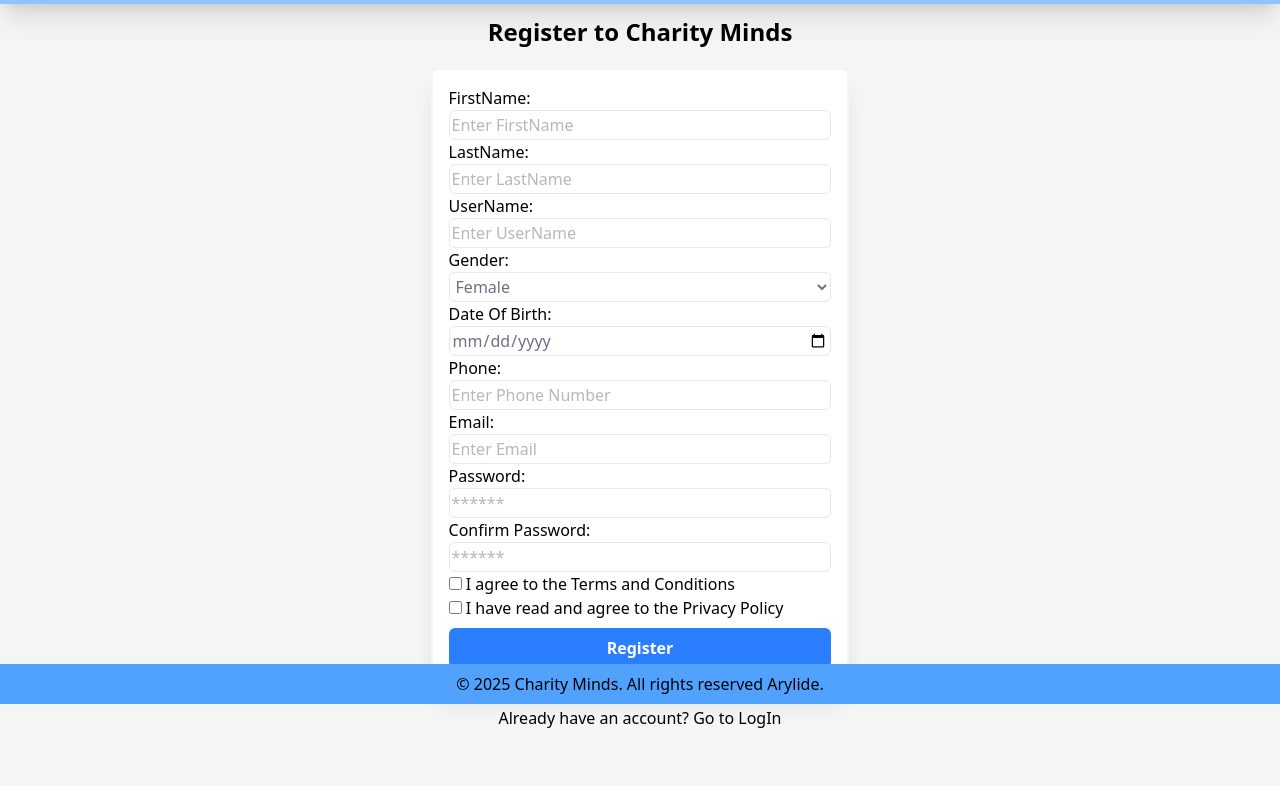
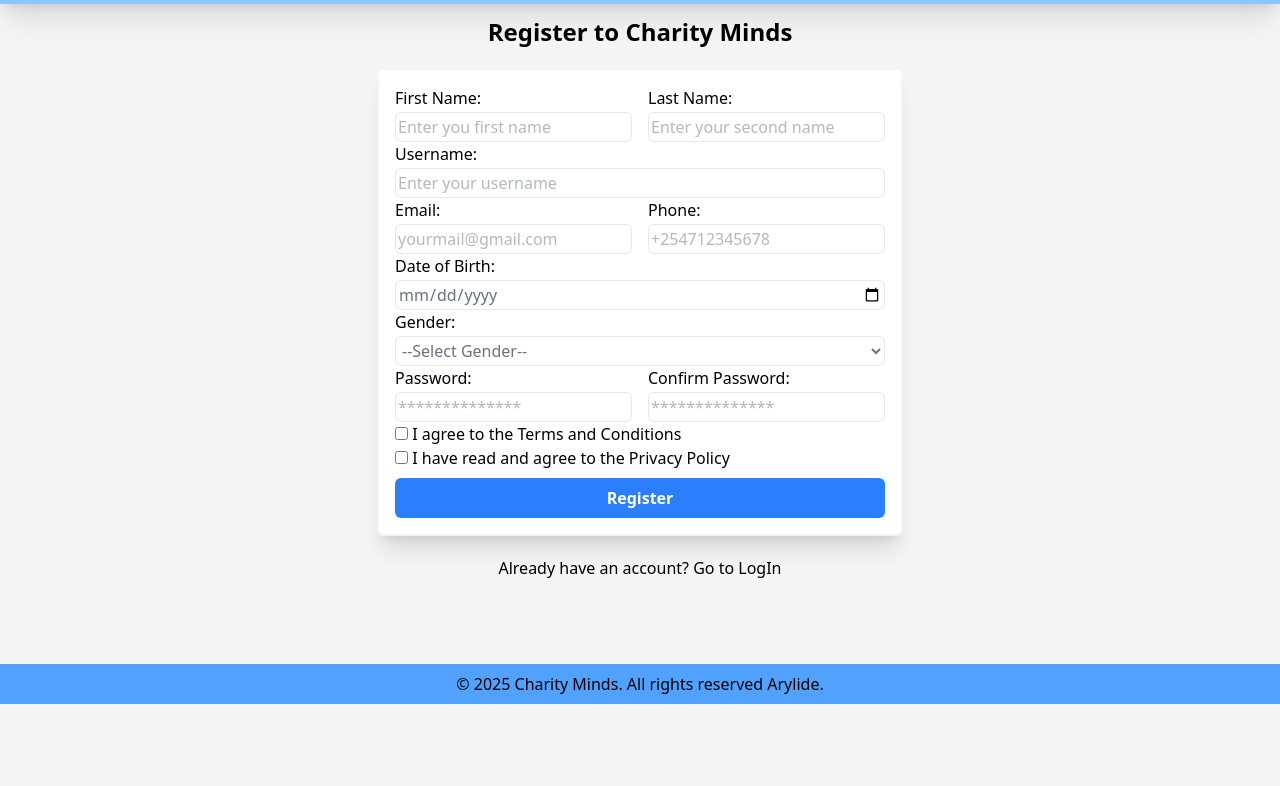
Before and after one commit to NadyKoskei/charity_tailwind, a website: page public/register.html in a window 1280 px wide. Shown: the part 96-882 px from the top of the page. After the commit the page ends 800 px from the top, so only its background shows below. Drawn offline with Linux system fonts and the light colour scheme.

Commit message:
form resp

```diff
--- a/public/register.html
+++ b/public/register.html
@@ -9,7 +9,8 @@
 
   <body class="h-full bg-neutral-100">
     <header class="bg-blue-300 px-1 mb-3 shadow-xl">
-      <nav class="flex container mx-auto items-center py-5">
+      <nav class="flex justify-between container mx-auto items-center flex-col py-5 sm:flex-col md:flex-row ">
+        <div class="flex flex-row justify-center items-center gap-2">
           <img
           src="assets/images/logo.png"
           alt="Charity Minds Logo"
@@ -17,12 +18,16 @@
          />
 
          <p class="">CHARITY MINDS</p>
+       </div>
 
+       <div class="flex flex-row">
          <ul class="flex gap-4 text-pink-600 ml-auto">
           <li><a href="login.html">LogIn</a></li>
           <li><a href="index.html">Home</a></li>
           <li><a href="dashboard.html">Dashboard</a></li>
          </ul>
+       </div>
+
       </nav>
     </header>
 
@@ -37,108 +42,65 @@
           method="post"
           class="mt-5 mb-5 p-4 bg-white border-2 border-gray-100 rounded-md shadow-xl"
         >
-          <div>
-            <label for="firstname">FirstName:</label>
-            <input
-              type="text"
-              id="firstname"
-              placeholder="Enter FirstName"
-              name="firstname"
-              required
-              class="form-input"
-            />
+
+        <div class="grouped">
+          <div class="form-group">
+            <label for="fName">First Name:</label>
+            <input type="text" id="fName" placeholder="Enter you first name" />
           </div>
 
-          <div>
-            <label for="lastname">LastName:</label>
-            <input
-              type="text"
-              id="lastname"
-              placeholder="Enter LastName"
-              name="lastname"
-              required
-              class="form-input"
-            />
+          <div class="form-group">
+            <label for="lName">Last Name:</label>
+            <input type="text" id="lName" placeholder="Enter your second name" />
+          </div>
         </div>
 
-          <div>
-            <label for="username">UserName:</label>
-            <input
-              type="text"
-              id="username"
-              placeholder="Enter UserName"
-              name="username"
-              required
-              class="form-input"
-            />
+        <div class="form-group">
+          <label for="username">Username:</label>
+          <input type="text" id="username" placeholder="Enter your username" />
         </div>
 
-          <div id="gender-div">
+        <div class="grouped">
+          <div class="form-group">
+            <label for="email">Email:</label>
+            <input type="email" id="email" placeholder="yourmail@gmail.com" />
+          </div>
+
+          <div class="form-group">
+            <label for="phone">Phone:</label>
+            <input type="tel" id="phone" placeholder="+254712345678" />
+          </div>
+        </div>
+
+        <div class="form-group">
+          <label for="dob">Date of Birth:</label>
+          <input type="date" id="dob" />
+        </div>
+
+        <div class="form-group">
           <label for="gender">Gender:</label>
-            <select id="gender" name="gender" required class="form-input">
+          <select id="gender">
+            <option value="0">--Select Gender--</option>
+            <option value="male">Male</option>
             <option value="female">Female</option>
-              <option value="male">Male</option>
             <option value="other">Other</option>
           </select>
         </div>
 
-          <div id="dob-div">
-            <label for="dob">Date Of Birth:</label>
+        <div class="grouped">
+          <div class="form-group">
+            <label for="password">Password:</label>
+            <input type="password" id="password" placeholder="**************" />
+          </div>
+
+          <div class="form-group">
+            <label for="confirmPassword">Confirm Password:</label>
             <input
-              type="date"
-              id="dob"
-              name="dob"
-              required
-              class="form-input"
+              type="password"
+              id="confirmPassword"
+              placeholder="**************"
             />
           </div>
-
-          <div>
-            <label for="phone">Phone:</label>
-            <input
-              type="text"
-              id="phone"
-              placeholder="Enter Phone Number"
-              name="phone"
-              required
-              class="form-input"
-            />
-          </div>
-
-          <div>
-            <label for="email">Email:</label>
-            <input
-              type="email"
-              id="email"
-              placeholder="Enter Email"
-              name="email"
-              required
-              class="form-input"
-            />
-          </div>
-
-          <div>
-            <label for="password">Password:</label>
-            <input
-              type="password"
-              id="password"
-              placeholder="******"
-              name="password"
-              required
-              class="form-input"
-            />
-          </div>
-
-          <div>
-            <label for="cpassword">Confirm Password:</label>
-            <input
-              type="password"
-              id="cpassword"
-              placeholder="******"
-              name="cpassword"
-              required
-              class="form-input"
-            />
         </div>
 
           <div id="terms-div">
--- a/src/input.css
+++ b/src/input.css
@@ -1,9 +1,26 @@
 @import "tailwindcss";
 
-.form-input{
-    @apply w-full text-gray-500 border-1 border-gray-200 rounded-md p-0.5;
+.form-input {
+  @apply w-full text-gray-500 border border-gray-200 rounded-md p-0.5;
 }
 
-.form-btn{
-    @apply bg-blue-500 text-white font-bold py-2 px-4 rounded-md hover:bg-blue-600 mt-2 w-full;
+.form-btn {
+  @apply bg-blue-500 text-white font-bold py-2 px-4 rounded-md hover:bg-blue-600 mt-2 w-full;
 }
+
+form .grouped {
+  @apply block space-y-4 sm:flex sm:space-y-0 sm:gap-4;
+}
+
+form .grouped > div {
+  @apply w-full sm:w-1/2;
+}
+
+.form-group > label {
+  @apply block mb-0.5;
+}
+
+.form-group > input,
+.form-group > select {
+  @apply w-full outline-0 text-gray-500 border border-gray-200 rounded-md p-0.5;
+}
```
Also changed, not shown: public/dashboard.html (+28 -7 lines), public/index.html (+9 -5 lines), public/login.html (+22 -6 lines), public/assets/css/style.css. Lines whose indentation alone changed are shown as unchanged.
